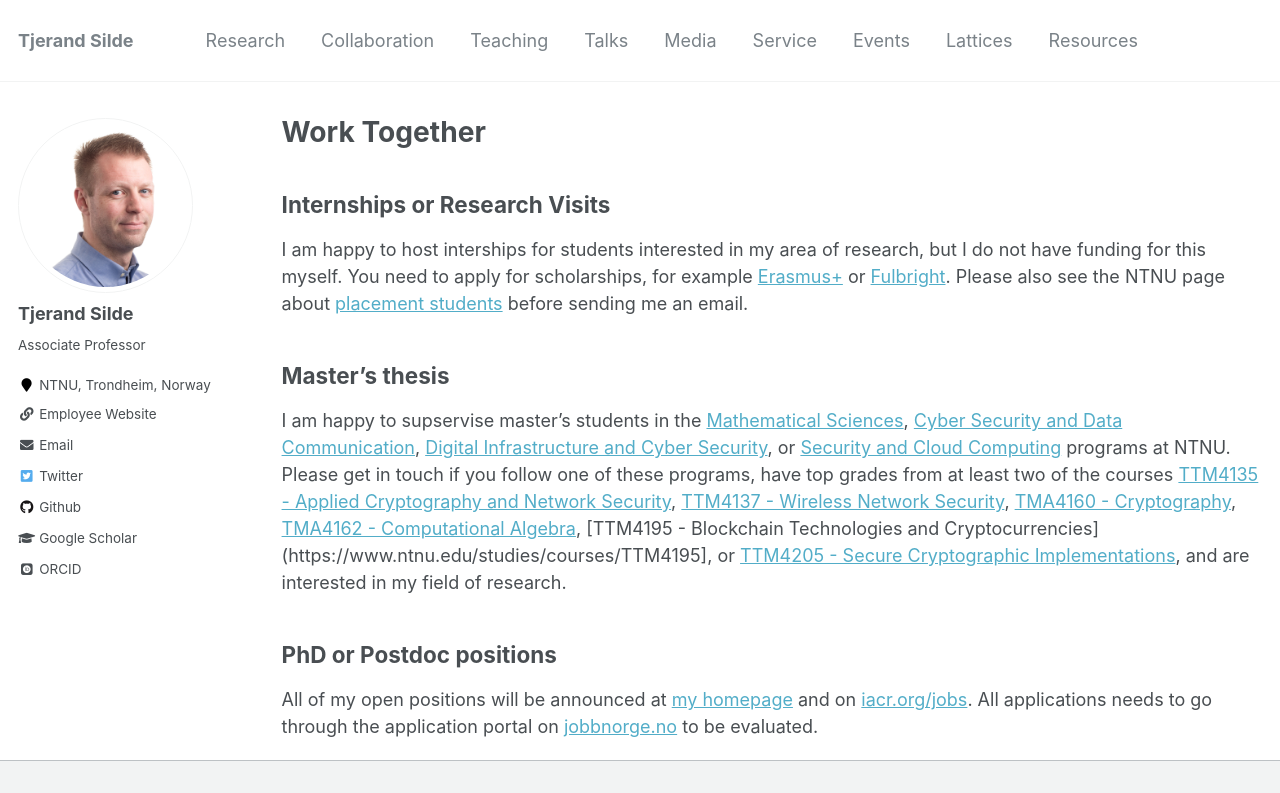
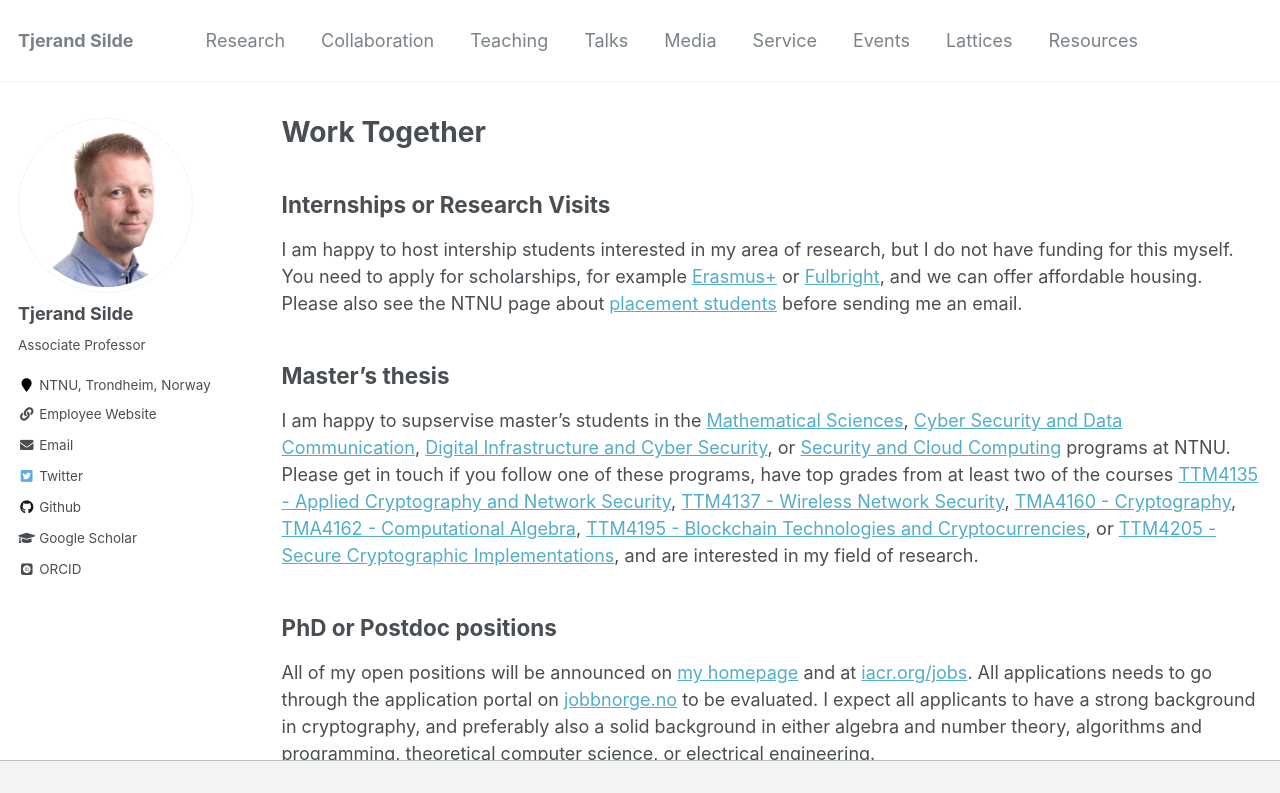
Before and after one commit to tjesi/tjesi.github.io, a Jekyll site: the page built from _pages/work.md, in a window 1280 px wide and 989 px high, cut to the strip 0-793 px from the top of the window. Built offline with Jekyll 4.4.1, drawn with Linux system fonts in a browser that asks for light colours; some web fonts are replaced.

Commit message:
Update work.md

```diff
--- a/_pages/work.md
+++ b/_pages/work.md
@@ -8,13 +8,13 @@ author_profile: true
 
 ## Internships or Research Visits
 
-I am happy to host interships for students interested in my area of research, but I do not have funding for this myself. You need to apply for scholarships, for example [Erasmus+](https://erasmus-plus.ec.europa.eu) or [Fulbright](https://us.fulbrightonline.org). Please also see the NTNU page about [placement students](https://www.ntnu.edu/studies/placement) before sending me an email.
+I am happy to host intership students interested in my area of research, but I do not have funding for this myself. You need to apply for scholarships, for example [Erasmus+](https://erasmus-plus.ec.europa.eu) or [Fulbright](https://us.fulbrightonline.org), and we can offer affordable housing. Please also see the NTNU page about [placement students](https://www.ntnu.edu/studies/placement) before sending me an email.
 
 ## Master's thesis
 
-I am happy to supservise master's students in the [Mathematical Sciences](https://www.ntnu.edu/studies/msmnfma), [Cyber Security and Data Communication](https://www.ntnu.no/studier/mtkom), [Digital Infrastructure and Cyber Security](https://www.ntnu.edu/studies/mstcnns), or [Security and Cloud Computing](https://www.ntnu.edu/studies/mssecclo) programs at NTNU. Please get in touch if you follow one of these programs, have top grades from at least two of the courses [TTM4135 - Applied Cryptography and Network Security](https://www.ntnu.edu/studies/courses/TTM4135), [TTM4137 - Wireless Network Security](https://www.ntnu.edu/studies/courses/TTM4137), [TMA4160 - Cryptography](https://www.ntnu.edu/studies/courses/TMA4160), [TMA4162 - Computational Algebra](https://www.ntnu.edu/studies/courses/TMA4162), [TTM4195 - Blockchain Technologies and Cryptocurrencies](https://www.ntnu.edu/studies/courses/TTM4195], or [TTM4205 - Secure Cryptographic Implementations](https://www.ntnu.edu/studies/courses/TTM4205), and are interested in my field of research.
+I am happy to supservise master's students in the [Mathematical Sciences](https://www.ntnu.edu/studies/msmnfma), [Cyber Security and Data Communication](https://www.ntnu.no/studier/mtkom), [Digital Infrastructure and Cyber Security](https://www.ntnu.edu/studies/mstcnns), or [Security and Cloud Computing](https://www.ntnu.edu/studies/mssecclo) programs at NTNU. Please get in touch if you follow one of these programs, have top grades from at least two of the courses [TTM4135 - Applied Cryptography and Network Security](https://www.ntnu.edu/studies/courses/TTM4135), [TTM4137 - Wireless Network Security](https://www.ntnu.edu/studies/courses/TTM4137), [TMA4160 - Cryptography](https://www.ntnu.edu/studies/courses/TMA4160), [TMA4162 - Computational Algebra](https://www.ntnu.edu/studies/courses/TMA4162), [TTM4195 - Blockchain Technologies and Cryptocurrencies](https://www.ntnu.edu/studies/courses/TTM4195), or [TTM4205 - Secure Cryptographic Implementations](https://www.ntnu.edu/studies/courses/TTM4205), and are interested in my field of research.
 
 
 ## PhD or Postdoc positions
 
-All of my open positions will be announced at [my homepage](https://tjerandsilde.no) and on [iacr.org/jobs](https://iacr.org/jobs). All applications needs to go through the application portal on [jobbnorge.no](https://www.jobbnorge.no/search/en) to be evaluated.
+All of my open positions will be announced on [my homepage](https://tjerandsilde.no) and at [iacr.org/jobs](https://iacr.org/jobs). All applications needs to go through the application portal on [jobbnorge.no](https://www.jobbnorge.no/search/en) to be evaluated. I expect all applicants to have a strong background in cryptography, and preferably also a solid background in either algebra and number theory, algorithms and programming, theoretical computer science, or electrical engineering.
```
